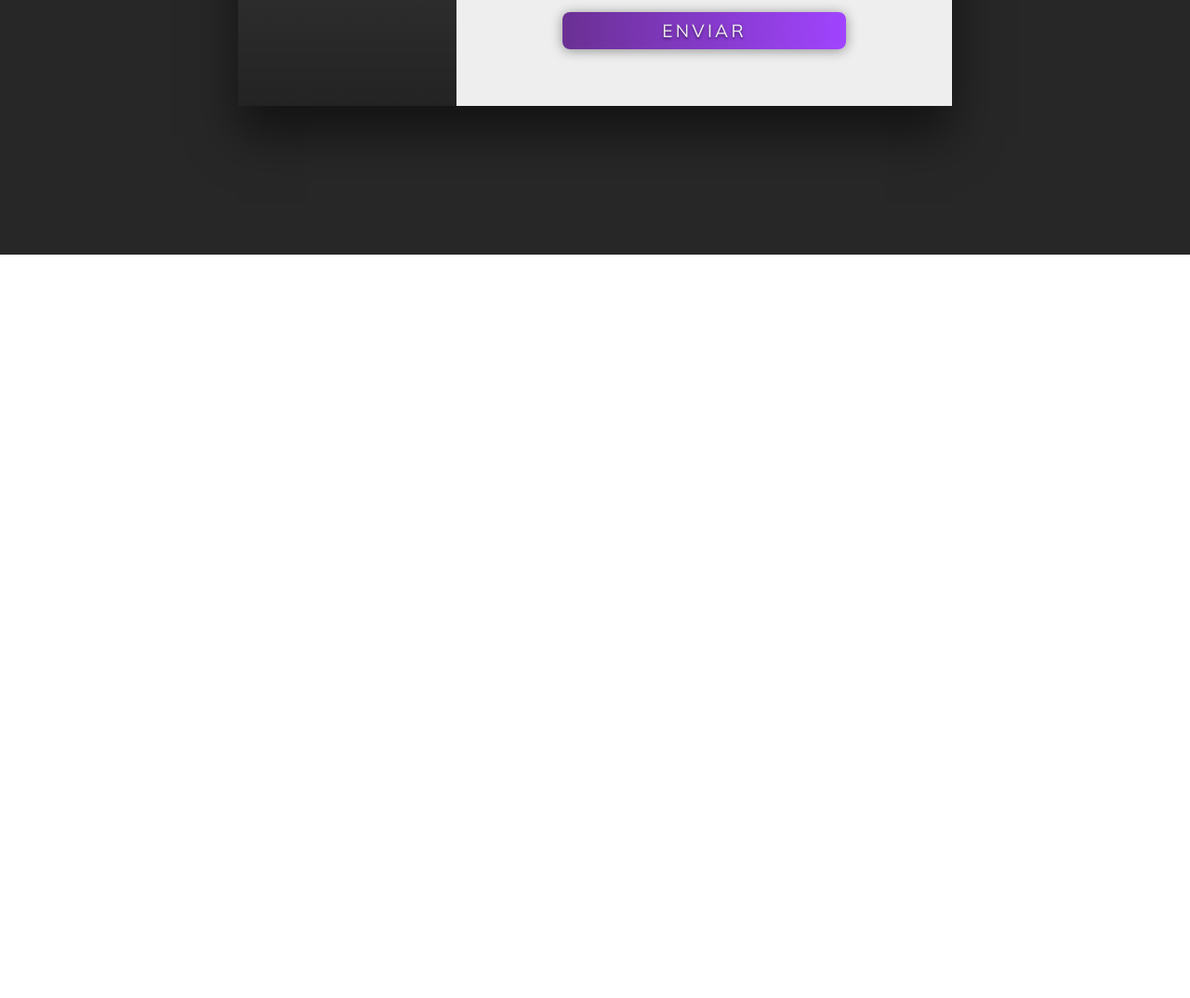
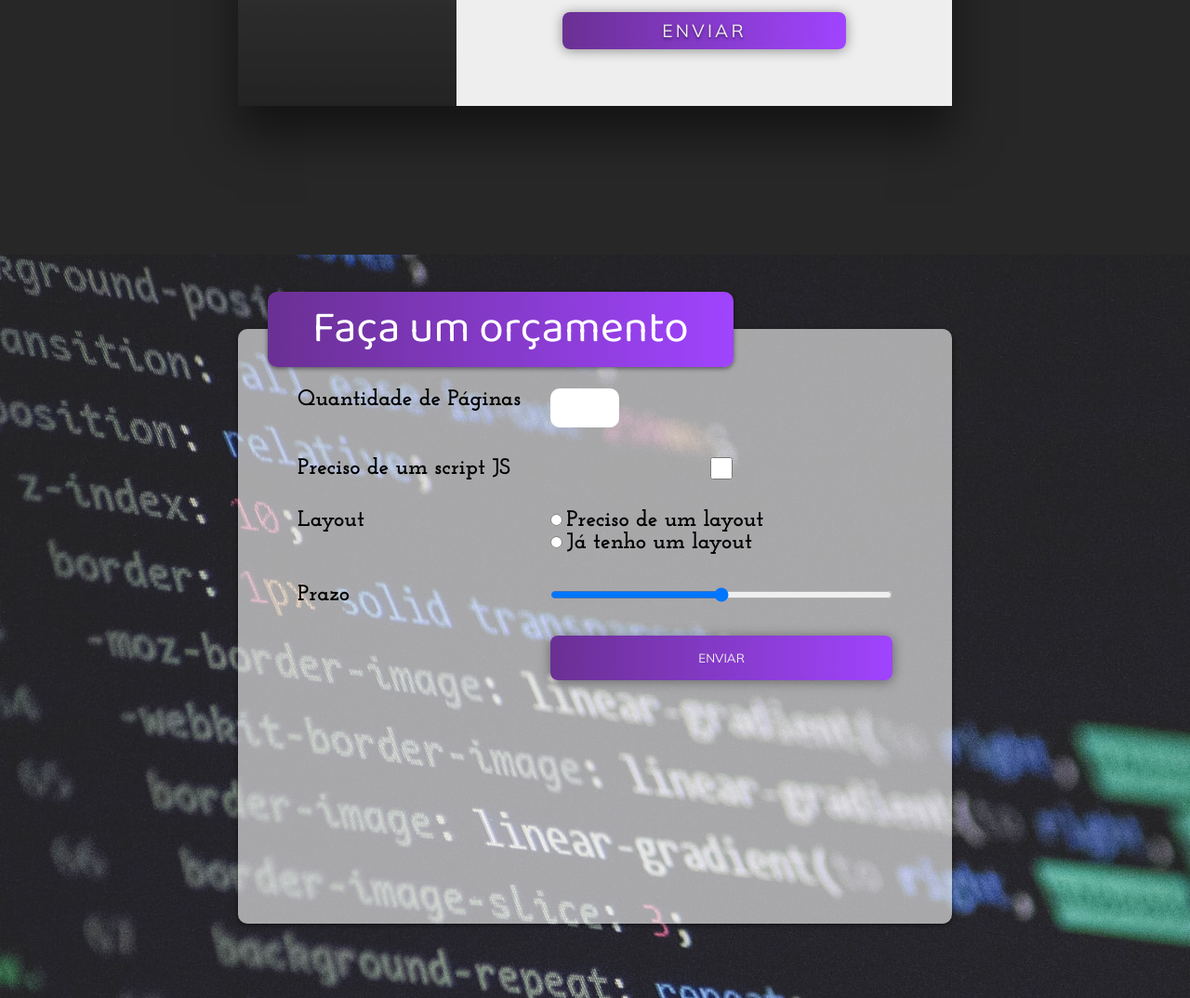
Before and after one commit to MatheusMenecucci23/Portf-lio2021, a plain HTML site: page index.html in a window 1280 px wide. Shown: the part 2590-3664 px from the top of the page at 93% size. Before the commit the page ends 2864 px from the top, so only its background shows below. Drawn offline with Linux system fonts and the light colour scheme; grey boxes are pictures that could not be loaded.

Commit message:
:package: formulário de orçamento

```diff
--- a/index.html
+++ b/index.html
@@ -181,11 +181,11 @@
                     <form action="" method="post">
                         <div class="input-group">
                             <input type="text" class="field" id="nome" required>
-                            <label for="nome"class="field-label">Nome</label>
+                            <label for="nome" class="field-label">Nome</label>
                         </div>
                         <div class="input-group">
                             <input type="text" class="field" id="email" required>
-                            <label for="email"class="field-label">Email</label>
+                            <label for="email" class="field-label">Email</label>
                         </div>
                         <div class="input-group">
                             <textarea class="field" id="mensagem" required></textarea>
@@ -196,6 +196,31 @@
                 </div>
             </div>
         </section>
+        <section class="sessao-orcamento">
+            <div class="orcamento-wrapper">
+                <h1>Faça um orçamento</h1>
+                <form>
+                    <label for="qtde">Quantidade de Páginas</label>
+                    <input type="number" min="1" name="qtde" id="qtde">
+                    <label for="js">Preciso de um script JS</label>
+                    <input type="checkbox" name="js" id="js">
+                    <label>Layout</label>
+                    <div class="group-layout">
+                        <div>
+                            <input type="radio" name="layout" id="layout-sim">
+                            <label for="layout-sim">Preciso de um layout</label>
+                        </div>
+                        <div>
+                            <input type="radio" name="layout" id="layout-nao">
+                            <label for="layout-nao">Já tenho um layout</label>
+                        </div>
+                    </div>
+                    <label for="prazo">Prazo</label>
+                    <input type="range" name="prazo" id="prazo">
+                    <button class="btn btn-orcamento" type="submit">Enviar</button>
+                </form>
+            </div>
+        </section>
 
     </div>
 </body>
--- a/style.css
+++ b/style.css
@@ -477,3 +477,68 @@ header{
     text-shadow: 0 0.1rem 0.2rem rgba(0, 0, 0, 0.5);
 
 }
+.sessao-orcamento{
+    width: 100%;
+    height: 100vh;
+    background-image: url(./image/bg-orcamento.jpg);
+    display: flex;
+    justify-content: center;
+    align-items: center;
+}
+
+.orcamento-wrapper{
+    width: 60%;
+    height: 80%;
+    background-color: #ffffff99;
+    border-radius: 10px;
+    box-shadow: 0 0.1rem 0.3rem rgba(0, 0, 0, 0.5);
+    position: relative;
+}
+.sessao-orcamento h1{
+    position: absolute;
+    top: -2.5rem;
+    left: 2rem;
+    background: #6a3093;  /* fallback for old browsers */
+    background: -webkit-linear-gradient(to right, #a044ff, #6a3093);  /* Chrome 10-25, Safari 5.1-6 */
+    background: linear-gradient(to left, #a044ff, #6a3093); /* W3C, IE 10+/ Edge, Firefox 16+, Chrome 26+, Opera 12+, Sa*/
+    padding: 0 3rem;
+    color: #fff;
+    font-family: var(--font-primary);
+    font-size: 3rem;
+    font-weight: lighter;
+    border-radius: 10px;
+    box-shadow: 0 0.1rem 0.3rem rgba(0, 0, 0, 0.5);
+}
+
+.sessao-orcamento form{
+    margin: 4rem;
+    display:  grid;
+    grid-template-columns: auto 1fr;
+    column-gap: 2rem;
+    row-gap: 2rem;
+
+}
+
+.sessao-orcamento label{
+    font-family: var(--font-secundary);
+    font-size: 1.5rem;
+    font-weight: bold;
+}
+
+.sessao-orcamento input[type="number"]{
+    font-family: var(--font-secundary);
+    width: 4rem;
+    font-size: 2rem;
+    outline: none;
+    border-radius: 10px;
+    border: none;
+    padding: 0.3rem;
+}
+
+
+.btn-orcamento{
+    text-transform: uppercase;
+    padding: 1rem;
+    cursor: pointer;
+    grid-column: 2;
+}
```
Also changed, not shown: image/bg-orcamento.jpg (added), lembretes.txt.
